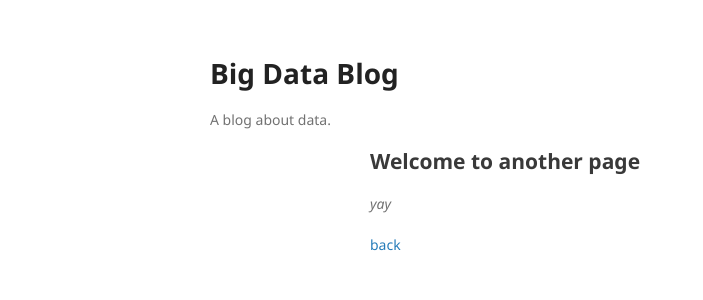
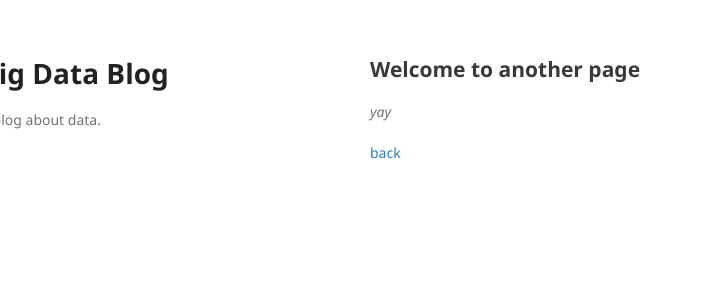
Before and after one commit to benquachtran/bigdatablog, a Jekyll site: the page built from another-page.md, in a window 1280 px wide. Shown: the top 300 px of the page, without its empty margins (0-703 px from the left). Built offline with Jekyll 4.4.1, drawn with Linux system fonts in a browser that asks for light colours; our own code applies the rules of GitHub Pages for plain Markdown files.

Commit message:
Update jekyll-theme-minimal.scss

```diff
--- a/_sass/jekyll-theme-minimal.scss
+++ b/_sass/jekyll-theme-minimal.scss
@@ -108,7 +108,8 @@ img {
 header {
   width:270px;
   float:left;
-  position:static;
+  position:fixed;
+  left:-20px;
   -webkit-font-smoothing:subpixel-antialiased;
 }
 
```
